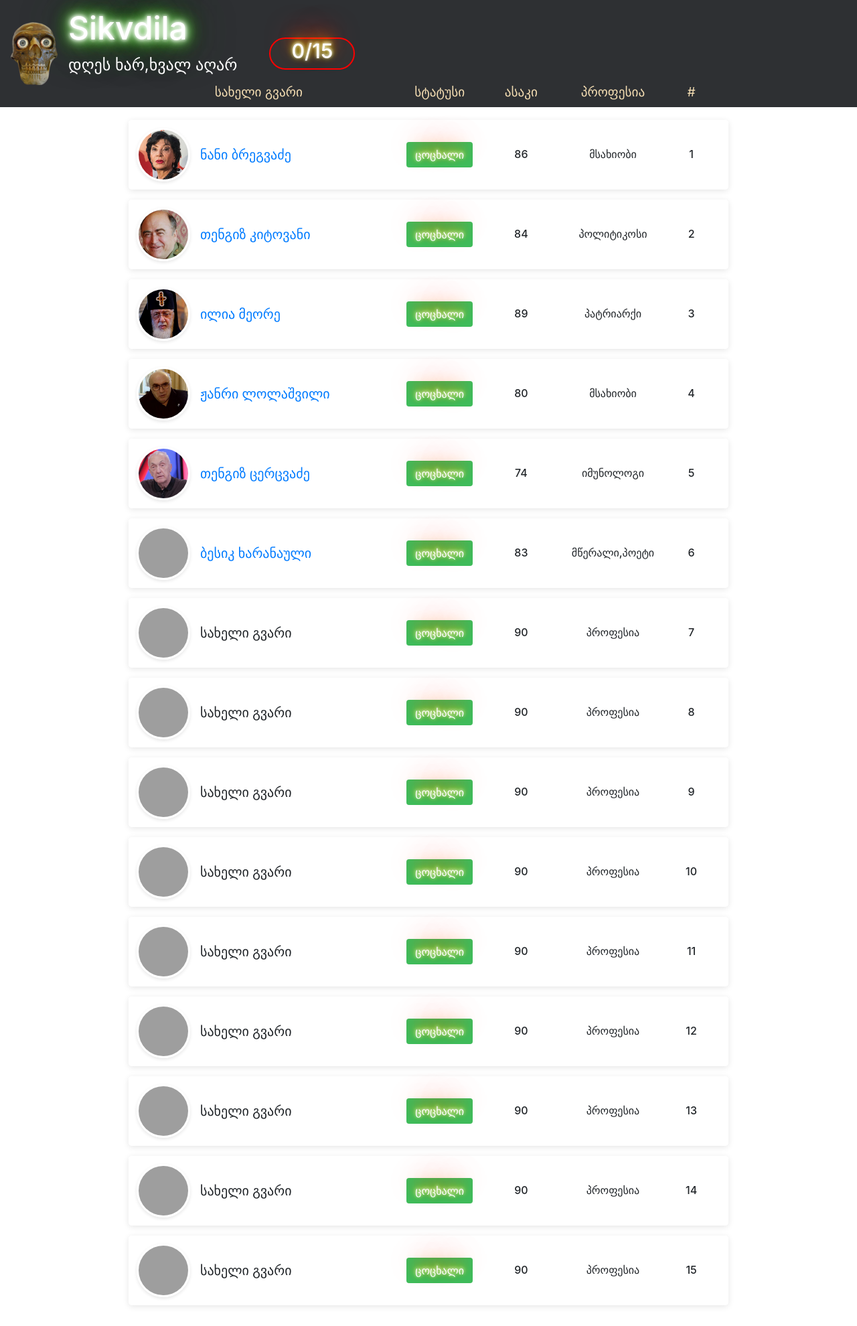
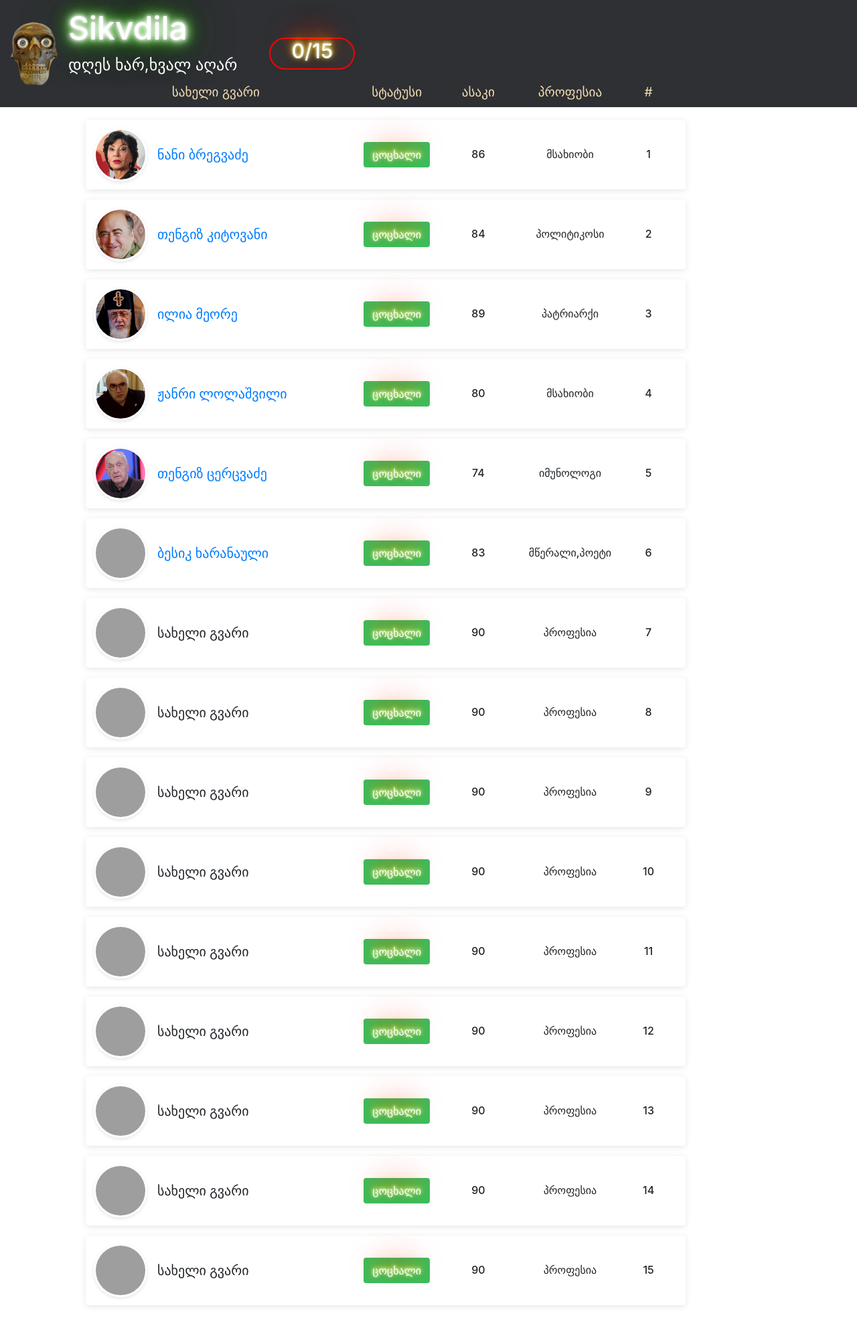
Before and after one commit to Giorgi2002/arvgingagvigos, a PHP site: page / in a window 1280 px wide. Shown: the whole page at 67% size. Run offline with PHP 8.4, Linux system fonts and the light colour scheme; grey boxes are pictures that could not be loaded.

Commit message:
Update style.css

```diff
--- a/style.css
+++ b/style.css
@@ -87,7 +87,7 @@ span {
   margin-top: 3rem;
   position: relative;
   bottom: 7rem;
-  margin-right: 4rem;
+  right: 4rem;
 }
 .content {
   display: flex;
```
